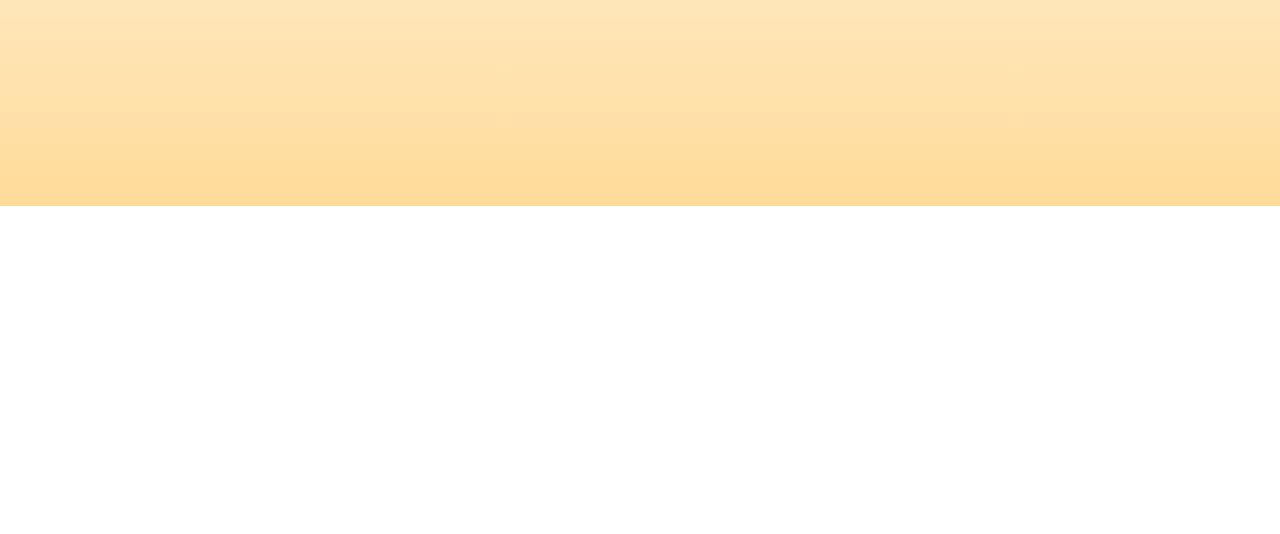
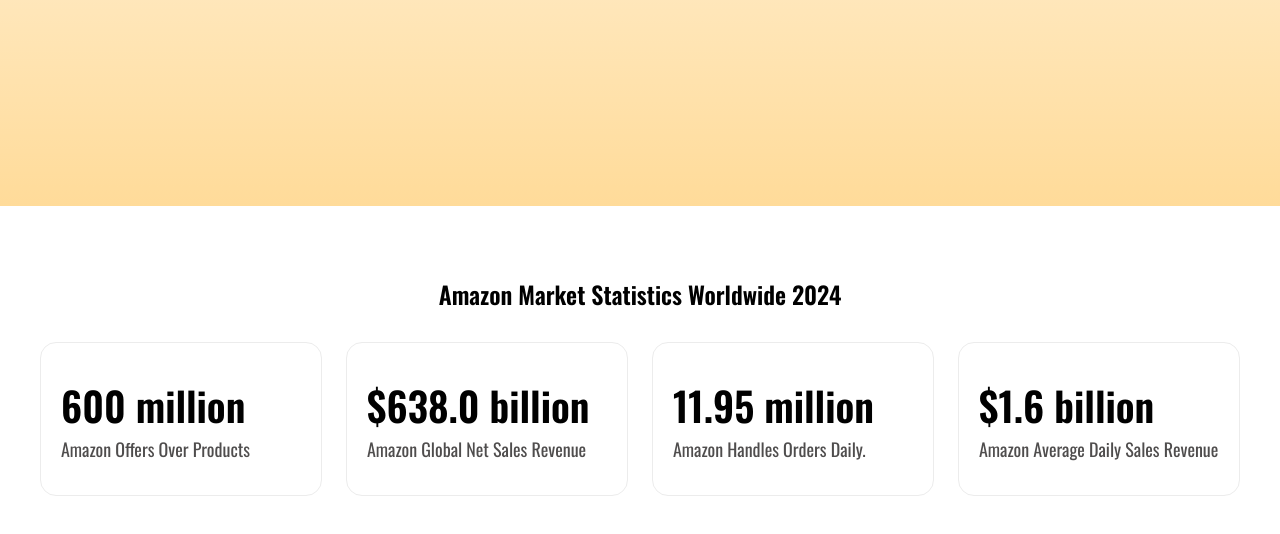
Before and after one commit to sazzad731/LeadsBridge, a plain HTML site: page index.html in a window 1280 px wide. Shown: the part 594-1128 px from the top of the page. Before the commit the page ends 800 px from the top, so only its background shows below. Drawn offline with nearby package versions, Linux system fonts and the light colour scheme.

Commit message:
[CREATED]: statistics section

```diff
--- a/index.html
+++ b/index.html
@@ -12,6 +12,7 @@
   <style type="text/tailwindcss">
     @theme {
         --color-primary: #FFA500;
+        --color-base-500: #4F4D4D;
         --font-oswald: "Oswald", sans-serif;
       }
     </style>
@@ -43,9 +44,9 @@
       </div>
     </nav>
   </header>
-  <main class="max-w-[75rem] mx-auto">
+  <main class="max-w-[75rem] mx-auto px-4 lg:px-0">
     <!-- Hero section -->
-    <section>
+    <section class="min-h-screen">
       <div class="bg-gradient-to-b from-transparent from-20% to-primary/40 w-full min-h-screen absolute top-0 left-0 z-0">
       </div>
 
@@ -54,7 +55,7 @@
           <img src="./assets/icons/amazon.png" alt="amazon logo">
           <p>Your Full-Service <span class="text-primary">Amazon Partner</span></p>
         </div>
-        <h1 class="text-7xl text-center font-semibold leading-[80px] mb-8">Turn Your Amazon Struggles <br class="md:block hidden"> into Success—Save Time, <br class="md:block hidden"> <span class="text-primary">Maximize Profits!</span></h1>
+        <h1 class="lg:text-7xl text-5xl text-center font-semibold leading-[80px] mb-8">Turn Your Amazon Struggles <br class="md:block hidden"> into Success—Save Time, <br class="md:block hidden"> <span class="text-primary">Maximize Profits!</span></h1>
         <a href="#"
           class="bg-primary text-sm font-medium text-white px-8 py-4 rounded-full shadow-[4px_4px_0px_0px_rgba(0,0,0,1)] hover:translate-x-[2px] hover:translate-y-[2px] hover:shadow-none transition-all">
           Book a Free Consultation
@@ -63,6 +64,31 @@
       <img class="absolute left-[2.5rem] top-[302px] hidden xl:block" src="./assets/hero-stats.png" alt="stats">
       <img class="absolute right-[2.5rem] top-[302px] hidden xl:block" src="./assets/review-container.png" alt="review">
     </section>
+
+    <section class="mb-16 w-full">
+      <h3 class="text-center mb-8 text-2xl font-semibold">Amazon Market Statistics Worldwide 2024</h3>
+      <div class="grid lg:grid-cols-4 md:grid-cols-2 w-full gap-6">
+        <div class="rounded-2xl border border-[#ECECEC] py-8 px-5">
+          <p class="font-semibold text-[40px]">600 million</p>
+          <p class="text-lg text-base-500">Amazon Offers Over Products</p>
+        </div>
+
+        <div class="rounded-2xl border border-[#ECECEC] py-8 px-5">
+          <p class="font-semibold text-[40px]">$638.0 billion</p>
+          <p class="text-lg text-base-500">Amazon Global Net Sales Revenue</p>
+        </div>
+
+        <div class="rounded-2xl border border-[#ECECEC] py-8 px-5">
+          <p class="font-semibold text-[40px]">11.95 million</p>
+          <p class="text-lg text-base-500">Amazon Handles Orders Daily.</p>
+        </div>
+
+        <div class="rounded-2xl border border-[#ECECEC] py-8 px-5">
+          <p class="font-semibold text-[40px]">$1.6 billion</p>
+          <p class="text-lg text-base-500">Amazon Average Daily Sales Revenue</p>
+        </div>
+      </div>
+    </section>
   </main>
   <footer></footer>
   <script src="script.js"></script>
```
